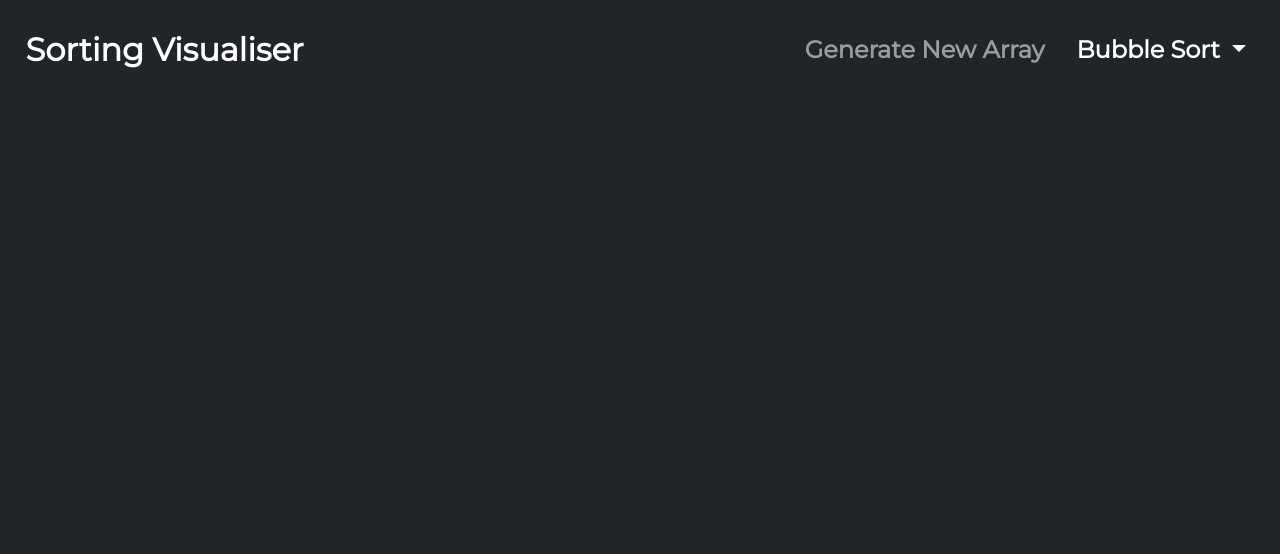
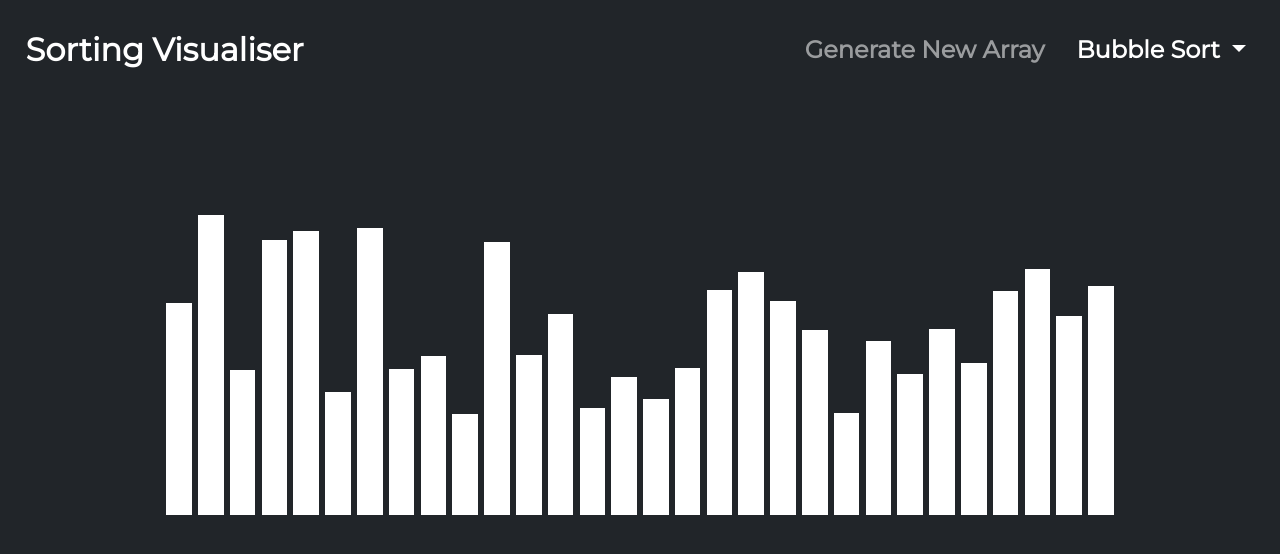
Before and after one commit to RGTechno/Sorting_Visualizer, a plain HTML site: page index.html in a window 1280 px wide. Drawn offline with nearby package versions, Linux system fonts and the light colour scheme.

Commit message:
created bars and index.js

```diff
--- a/index.html
+++ b/index.html
@@ -61,7 +61,40 @@
         </nav>
     </div>
 
+    <div class="bars">
 
+        <div class="bar" id="b0"></div>
+        <div class="bar" id="b1"></div>
+        <div class="bar" id="b2"></div>
+        <div class="bar" id="b3"></div>
+        <div class="bar" id="b4"></div>
+        <div class="bar" id="b5"></div>
+        <div class="bar" id="b6"></div>
+        <div class="bar" id="b7"></div>
+        <div class="bar" id="b8"></div>
+        <div class="bar" id="b9"></div>
+        <div class="bar" id="b10"></div>
+        <div class="bar" id="b11"></div>
+        <div class="bar" id="b12"></div>
+        <div class="bar" id="b13"></div>
+        <div class="bar" id="b14"></div>
+        <div class="bar" id="b15"></div>
+        <div class="bar" id="b16"></div>
+        <div class="bar" id="b17"></div>
+        <div class="bar" id="b18"></div>
+        <div class="bar" id="b19"></div>
+        <div class="bar" id="b20"></div>
+        <div class="bar" id="b21"></div>
+        <div class="bar" id="b22"></div>
+        <div class="bar" id="b23"></div>
+        <div class="bar" id="b24"></div>
+        <div class="bar" id="b25"></div>
+        <div class="bar" id="b26"></div>
+        <div class="bar" id="b27"></div>
+        <div class="bar" id="b28"></div>
+        <div class="bar" id="b29"></div>
+
+    </div>
 
     <!-- Bootstrap JS -->
     <script src="https://cdn.jsdelivr.net/npm/bootstrap@5.0.0-beta2/dist/js/bootstrap.bundle.min.js"
--- a/index.js
+++ b/index.js
@@ -4,7 +4,38 @@ console.log(A);
 for (let i = 0; i < A.length; i++) {
   A[i].addEventListener("click", function () {
     let temp = A[i].innerHTML;
-    A[i].innerHTML = document.getElementById("navbarDropdownMenuLink").innerHTML;
+    A[i].innerHTML = document.getElementById(
+      "navbarDropdownMenuLink"
+    ).innerHTML;
     document.getElementById("navbarDropdownMenuLink").innerHTML = temp;
   });
 }
+
+// Bars
+let barsHeight = [];
+const n = 30;
+for (let i = 0; i < n; i++) {
+  barsHeight.push(300);
+}
+generateNewArray();
+
+document.querySelector(".newArray").addEventListener("click", generateNewArray);
+
+function generateNewArray() {
+  for (let i = 0; i < n; i++) {
+    let a = Math.floor(Math.random() * 201);
+    let b = Math.floor(Math.random() * 101);
+
+    barsHeight[i] = a + b; // 0 <= a+b <= 300
+
+    if (barsHeight[i] <= 100) barsHeight[i] += 100; // 100 <= barsHeight[i] <= 300
+
+    document.getElementById("b" + i).style.height = barsHeight[i] + "px";
+  }
+
+  // Atleast one bar must have a height = 300
+  // randomly selecting the index
+  let i = Math.floor(Math.random() * 30);
+  barsHeight[i] = 300;
+  document.getElementById("b" + i).style.height = barsHeight[i] + "px";
+}
--- a/style.css
+++ b/style.css
@@ -1,10 +1,13 @@
 body {
   background-color: #212529;
   font-family: "Montserrat", sans-serif;
+  text-align: center;
 }
 
+/* Navigation Bar */
 .container-fluid {
   padding: 1% 2% 0 2%;
+  text-align: left;
 }
 
 .appName {
@@ -25,3 +28,16 @@ body {
   font-size: 1.5rem;
   font-weight: bold;
 }
+
+/* Bars */
+.bars {
+  margin-top: 10%;
+}
+.bar {
+  height: 0px;
+  width: 2%;
+  background-color: white;
+  margin-right: 1px;
+  margin-left: 1px;
+  display: inline-block;
+}
```
